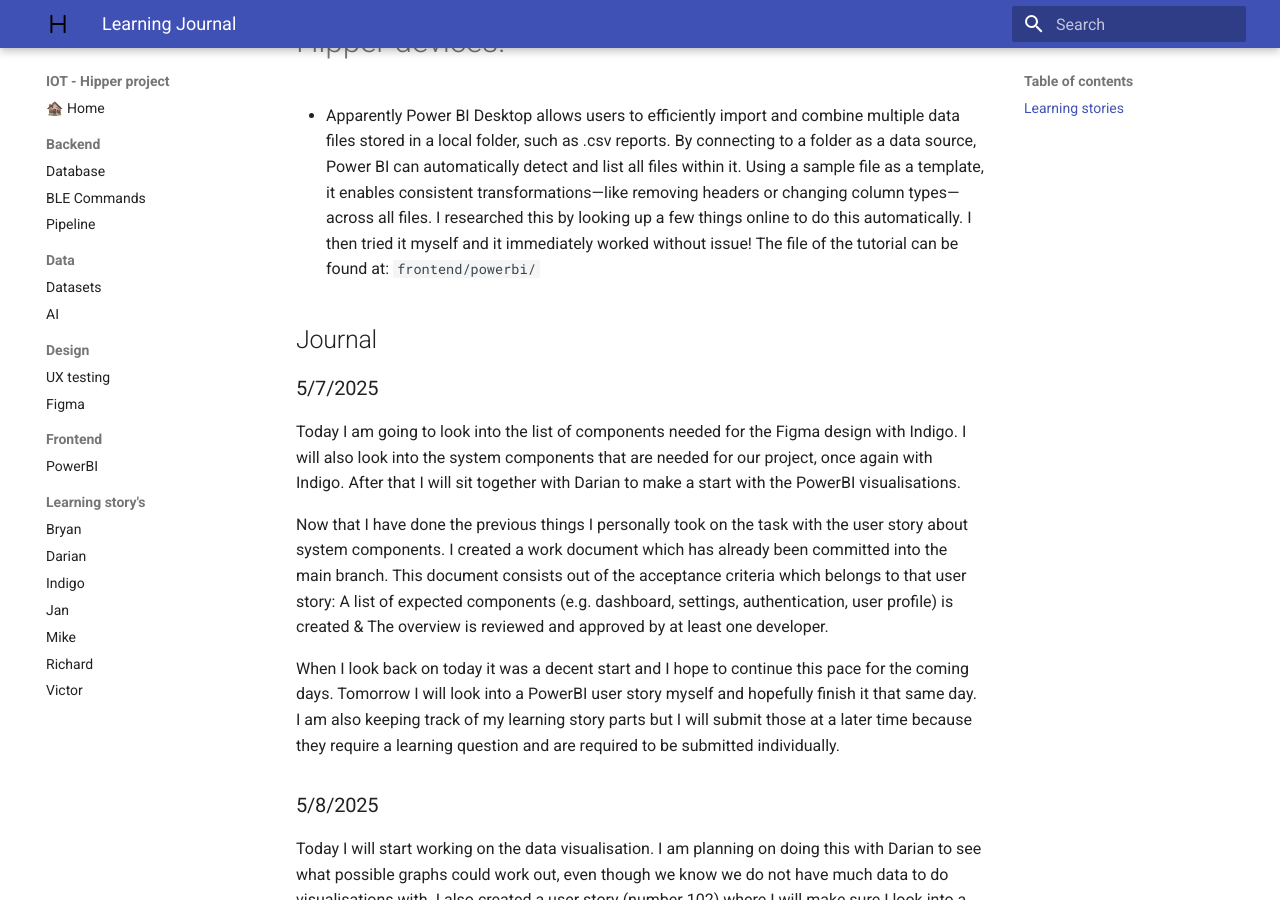
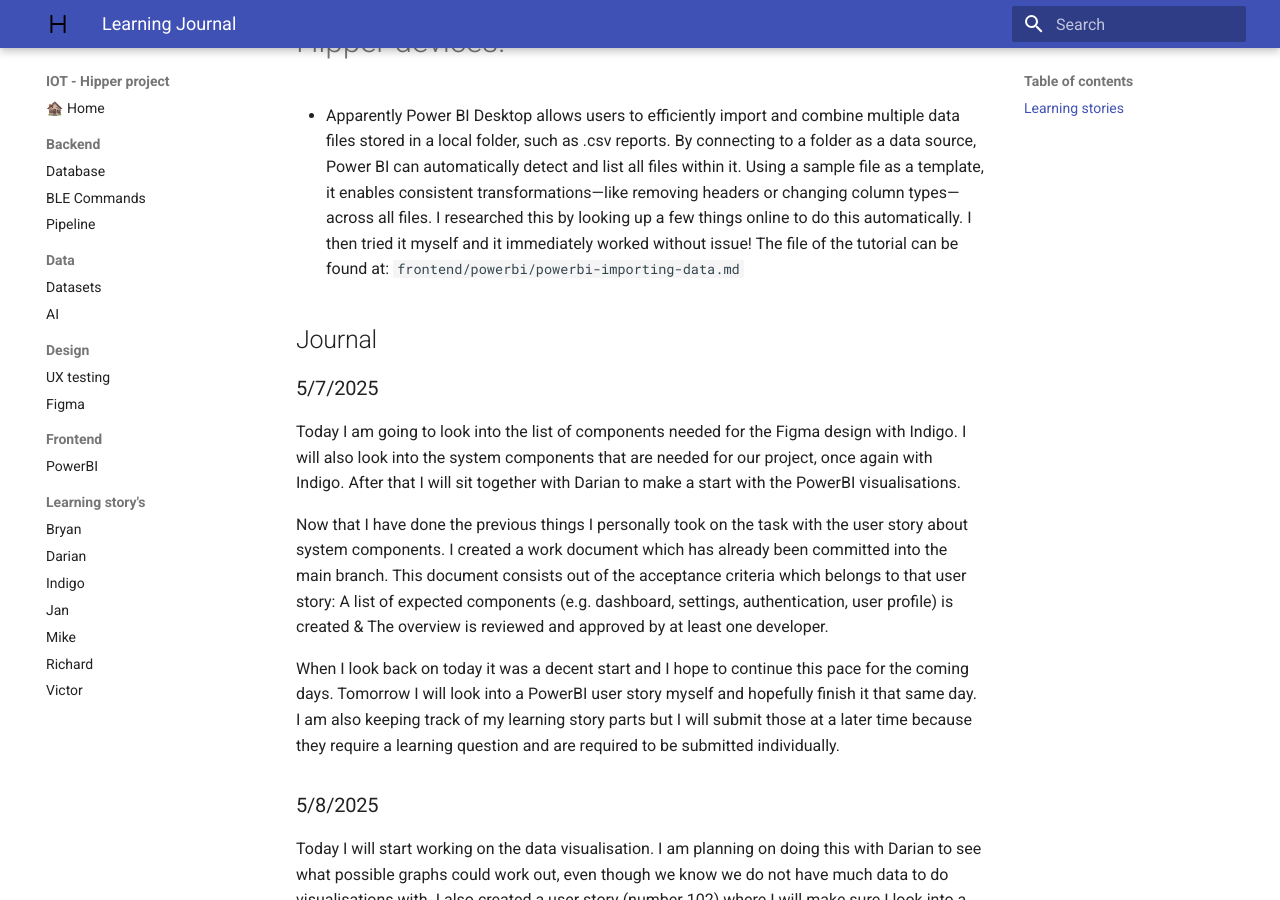
Before and after one commit to Vic-Warden/Digital-Life-Hipper-Monitoring, an MkDocs documentation site: the page built from docs/learning/journalJan.md, in a window 1280 px wide and 900 px high, scrolled down 1254 px. Built offline with MkDocs 1.6.1 and Material for MkDocs 9.7.7, drawn with Linux system fonts in a browser that asks for light colours.

Commit message:
updated link to file

```diff
--- a/docs/learning/journalJan.md
+++ b/docs/learning/journalJan.md
@@ -10,7 +10,7 @@ This file contains the learning journal with the learning stories of Jan.
 * As a Business IT & Management Student leaving a good impression on a client is important for further success. For this specific learning story I went ahead and looked up some templates online, and how to use the designer tool that is built-in to PowerPoint. In the year before I was in a project with an old friend of mine Miguel Schagen. In his PowerPoint's I would see that he inserted the Client's company logo in the bottom right, which is a really good idea to make it feel more personal. So, I also incorporated this into the PowerPoint template for this team. The powerpoint file has been comitted to the repository under `docs/assets`
 
 #112 As a student, I want to learn how to easily merge common datasets together within PowerBI, so that I can correctly use the data of multiple Hipper devices.
-* Apparently Power BI Desktop allows users to efficiently import and combine multiple data files stored in a local folder, such as .csv reports. By connecting to a folder as a data source, Power BI can automatically detect and list all files within it. Using a sample file as a template, it enables consistent transformations—like removing headers or changing column types—across all files. I researched this by looking up a few things online to do this automatically. I then tried it myself and it immediately worked without issue! The file of the tutorial can be found at: `frontend/powerbi/`
+* Apparently Power BI Desktop allows users to efficiently import and combine multiple data files stored in a local folder, such as .csv reports. By connecting to a folder as a data source, Power BI can automatically detect and list all files within it. Using a sample file as a template, it enables consistent transformations—like removing headers or changing column types—across all files. I researched this by looking up a few things online to do this automatically. I then tried it myself and it immediately worked without issue! The file of the tutorial can be found at: `frontend/powerbi/powerbi-importing-data.md`
 
 ## Journal
 
```
